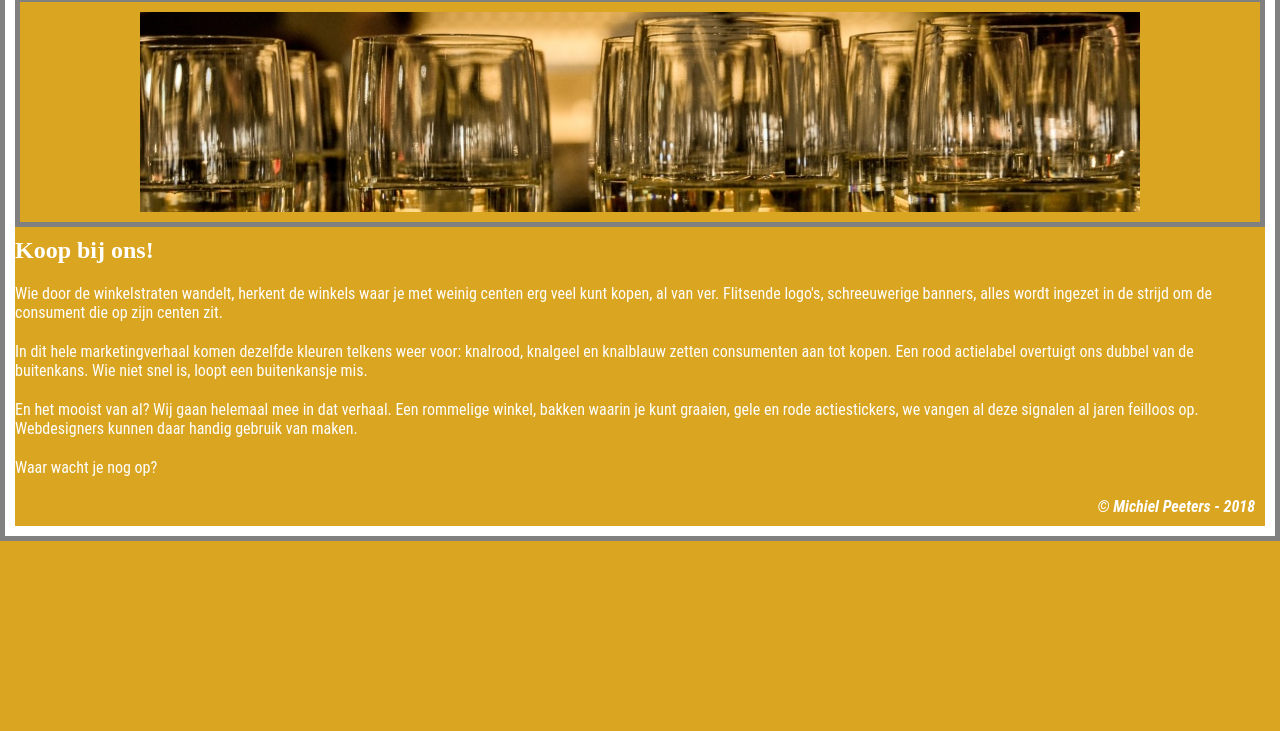
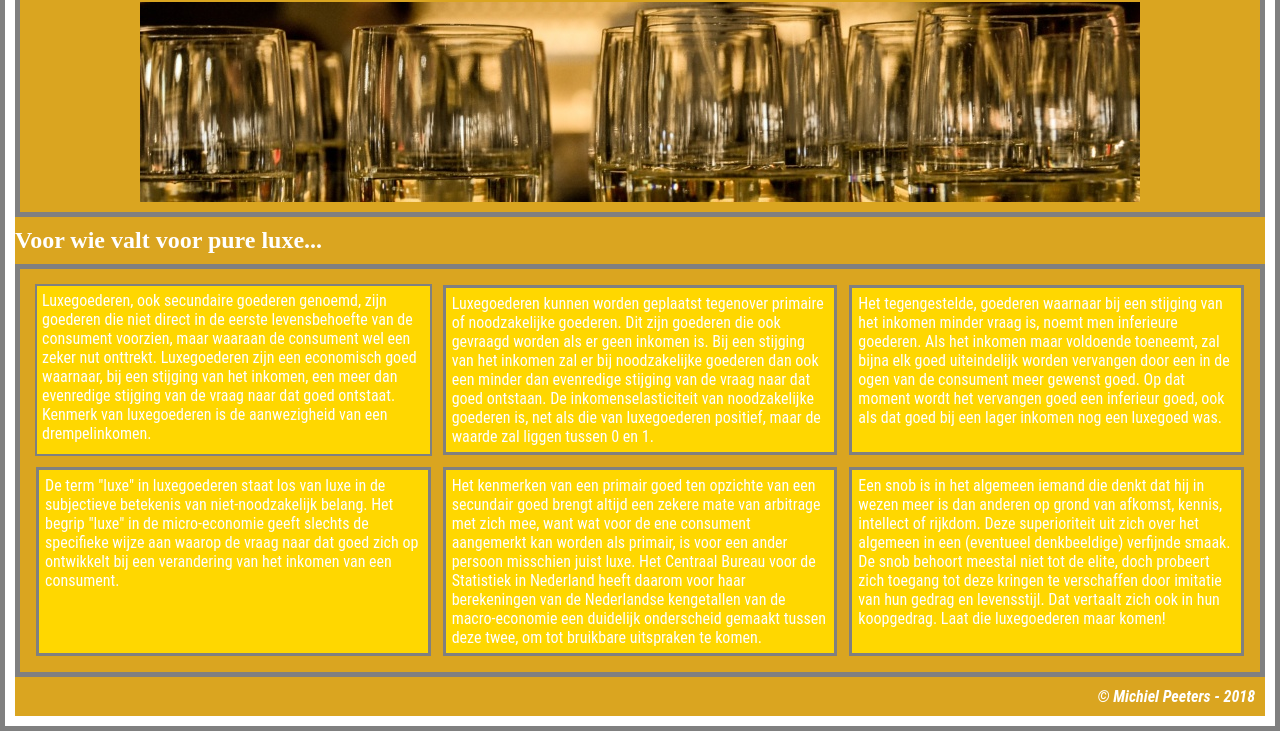
Before and after one commit to mikelpiters/skillstaken, a plain HTML site: page skills3/r0760547skills3.html in a window 1280 px wide. Shown: the part 113-844 px from the top of the page. Before the commit the page ends 800 px from the top, so only its background shows below. Drawn offline with Linux system fonts and the light colour scheme.

Commit message:
positionering

```diff
--- a/skills3/r0760547skills3.html
+++ b/skills3/r0760547skills3.html
@@ -59,32 +59,32 @@
         <article id="luxe">
             <h2>Voor wie valt voor pure luxe...</h2>
             <div class="geheel">
-                <p>Luxegoederen, ook secundaire goederen genoemd, zijn goederen die niet
+                <p id="eerste">Luxegoederen, ook secundaire goederen genoemd, zijn goederen die niet
                     direct in de eerste levensbehoefte van de consument voorzien, maar waaraan de consument wel
                     een zeker nut onttrekt. Luxegoederen zijn een economisch goed waarnaar, bij een stijging van
                     het inkomen, een meer dan evenredige stijging van de vraag naar dat goed ontstaat. Kenmerk van
                     luxegoederen is de aanwezigheid van een drempelinkomen.</p>
-                <p>Luxegoederen kunnen worden geplaatst tegenover primaire of noodzakelijke
+                <p id="tweede">Luxegoederen kunnen worden geplaatst tegenover primaire of noodzakelijke
                     goederen. Dit zijn goederen die ook gevraagd worden als er geen inkomen is. Bij een stijging
                     van het inkomen zal er bij noodzakelijke goederen dan ook een minder dan evenredige stijging
                     van de vraag naar dat goed ontstaan. De inkomenselasticiteit van noodzakelijke goederen is,
                     net als die van luxegoederen positief, maar de waarde zal liggen tussen 0 en 1.</p>
-                <p>Het tegengestelde, goederen waarnaar bij een stijging van het inkomen
+                <p id="derde">Het tegengestelde, goederen waarnaar bij een stijging van het inkomen
                     minder vraag is, noemt men inferieure goederen. Als het inkomen maar voldoende toeneemt, zal
                     bijna elk goed uiteindelijk worden vervangen door een in de ogen van de consument meer gewenst
                     goed. Op dat moment wordt het vervangen goed een inferieur goed, ook als dat goed bij een
                     lager inkomen nog een luxegoed was.</p>
-                <p>De term "luxe" in luxegoederen staat los van luxe in de subjectieve
+                <p id="vierde">De term "luxe" in luxegoederen staat los van luxe in de subjectieve
                     betekenis van niet-noodzakelijk belang. Het begrip "luxe" in de micro-economie geeft slechts
                     de specifieke wijze aan waarop de vraag naar dat goed zich op ontwikkelt bij een verandering
                     van het inkomen van een consument.</p>
-                <p>Het kenmerken van een primair goed ten opzichte van een secundair goed
+                <p id="vijfde">Het kenmerken van een primair goed ten opzichte van een secundair goed
                     brengt altijd een zekere mate van arbitrage met zich mee, want wat voor de ene consument
                     aangemerkt kan worden als primair, is voor een ander persoon misschien juist luxe. Het
                     Centraal Bureau voor de Statistiek in Nederland heeft daarom voor haar berekeningen van de
                     Nederlandse kengetallen van de macro-economie een duidelijk onderscheid gemaakt tussen deze
                     twee, om tot bruikbare uitspraken te komen.</p>
-                <p>Een snob is in het algemeen iemand die denkt dat hij in wezen meer is dan
+                <p id="zesde">Een snob is in het algemeen iemand die denkt dat hij in wezen meer is dan
                     anderen op grond van afkomst, kennis, intellect of rijkdom. Deze superioriteit uit zich over
                     het algemeen in een (eventueel denkbeeldige) verfijnde smaak. De snob behoort meestal niet tot
                     de elite, doch probeert zich toegang tot deze kringen te verschaffen door imitatie van hun
--- a/skills3/stijlen/r0760547basis.css
+++ b/skills3/stijlen/r0760547basis.css
@@ -60,8 +60,31 @@ body {
 }
 
 div {
-    width: 300;
+    width: auto;
     padding: 10px;
     border: 5px solid gray;
     margin: 0;
 }
+
+nav a {
+    text-decoration: none;
+
+}
+
+
+nav li a {
+    display: block;
+    text-align: center;
+    padding: 14px 16px;
+}
+
+nav ul {
+    text-decoration: none;
+    display: flex;
+    justify-content: center;
+    list-style-type: none;
+    margin: 0;
+    padding: 0;
+    overflow: hidden;
+
+}
--- a/skills3/stijlen/r0760547groot.css
+++ b/skills3/stijlen/r0760547groot.css
@@ -55,7 +55,7 @@ footer {
 }
 
 #primair {
-    display: inline;
+    display: none;
 }
 
 #gaming {
@@ -63,9 +63,80 @@ footer {
 }
 
 #luxe {
-    display: none;
+    display: inline;
 }
 
 h2 {
     font-family: 'Noto Serif SC', serif;
 }
+
+.geheel {
+    display: grid;
+    grid-template-columns: 1fr 1fr 1fr;
+}
+
+#eerste {
+    grid-column-start: 1;
+    grid-column-end: 2;
+    grid-row: 1;
+    background-color: gold;
+    border: 2px solid gray;
+    padding: 5px;
+    margin: 5px;
+    text-align: left;
+}
+
+#tweede {
+    grid-column-start: 2;
+    grid-column-end: 3;
+    grid-row: 1;
+    background-color: gold;
+    border: 3px solid gray;
+    padding: 6px;
+    margin: 6px;
+    text-align: left;
+}
+
+#derde {
+    grid-column-start: 3;
+    grid-column-end: 4;
+    grid-row: 1;
+    background-color: gold;
+    border: 3px solid gray;
+    padding: 6px;
+    margin: 6px;
+    text-align: left;
+}
+
+#vierde {
+    grid-column-start: 1;
+    grid-column-end: 2;
+    grid-row: 2;
+    background-color: gold;
+    border: 3px solid gray;
+    padding: 6px;
+    margin: 6px;
+    text-align: left;
+}
+
+#vijfde {
+    grid-column-start: 2;
+    grid-column-end: 3;
+    grid-row: 2;
+    background-color: gold;
+    border: 3px solid gray;
+    padding: 6px;
+    margin: 6px;
+    text-align: left;
+}
+
+#zesde {
+    grid-column-start: 3;
+    grid-column-end: 4;
+    grid-row: 2;
+    background-color: gold;
+    border: 3px solid gray;
+    padding: 6px;
+    margin: 6px;
+    text-align: left;
+}
--- a/skills3/stijlen/r0760547medium.css
+++ b/skills3/stijlen/r0760547medium.css
@@ -56,11 +56,11 @@ footer {
 }
 
 #primair {
-    display: inline;
+    display: none;
 }
 
 #gaming {
-    display: none;
+    display: inline;
 }
 
 #luxe {
```
